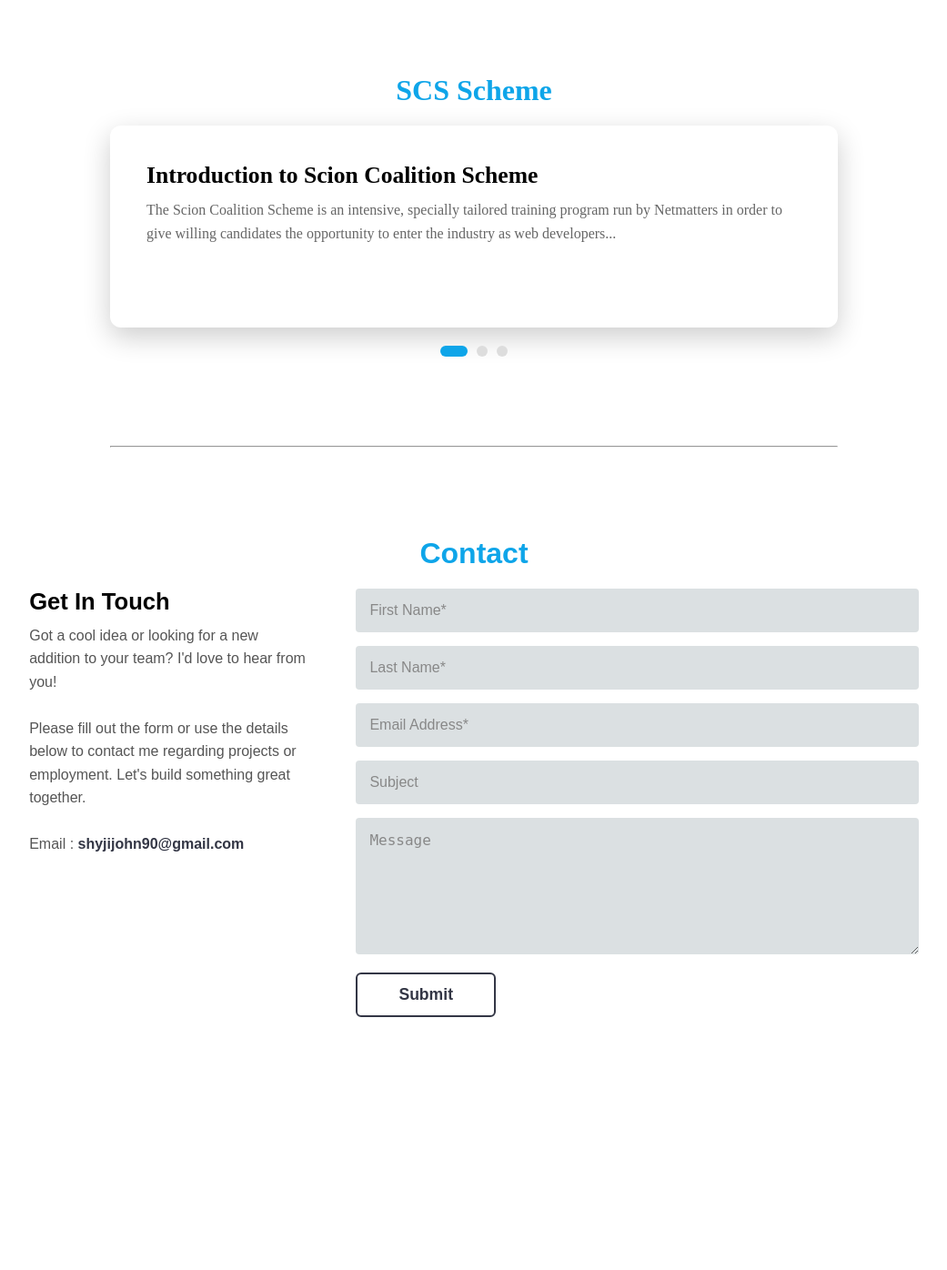
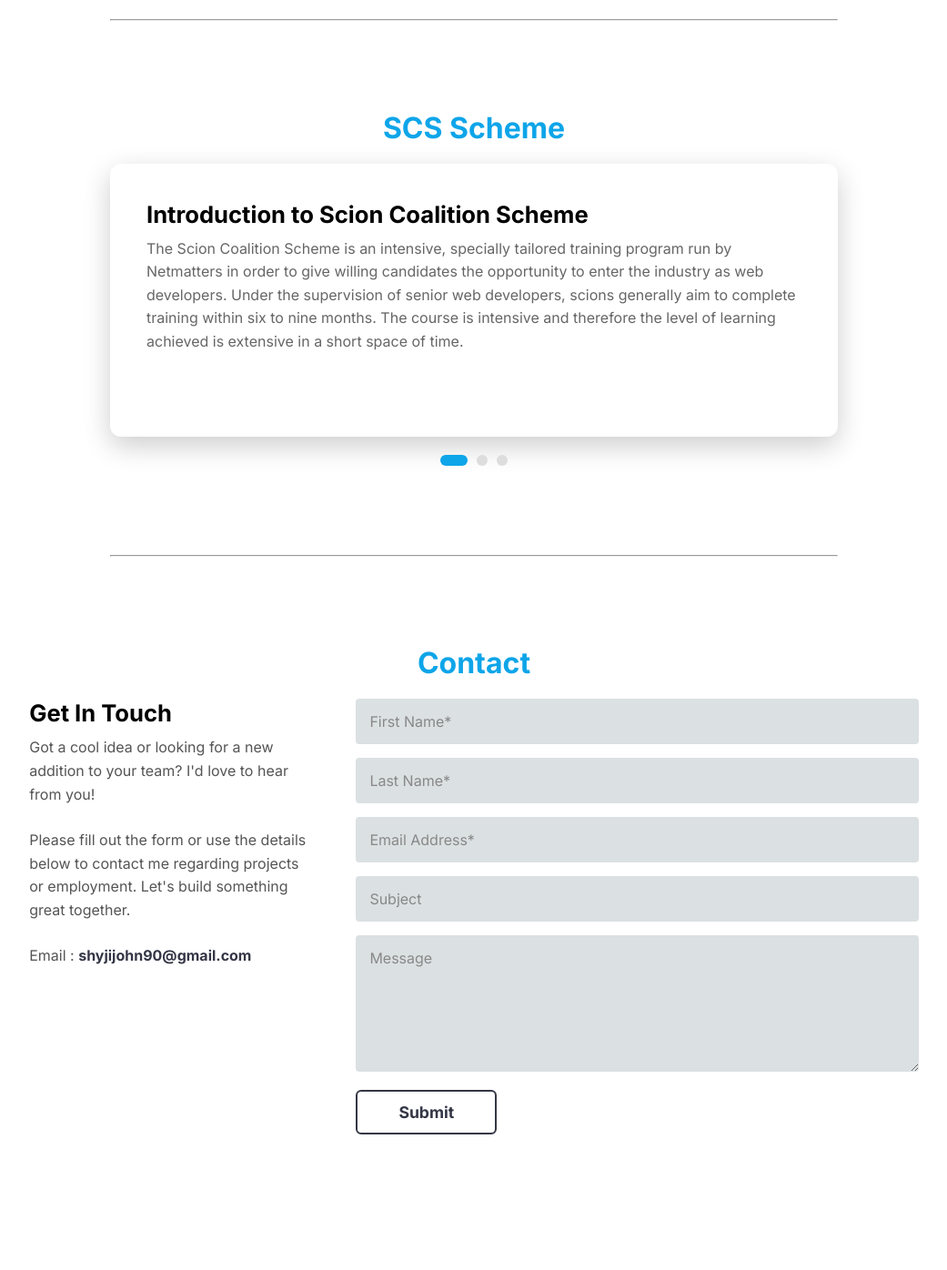
Before and after one commit to shyjijohn/My_Portfolio, a PHP site: page / in a window 1280 px wide. Shown: the part 2560-3956 px from the top of the page at 91% size, without its empty margins (219-1260 px from the left). Before the commit the page ends 3678 px from the top, so only its background shows below. Run offline with PHP 8.4, Linux system fonts and the light colour scheme.

Commit message:
feedback changes

```diff
--- a/index.html
+++ b/index.html
@@ -7,6 +7,7 @@
   <meta name="viewport" content="width=device-width,initial-scale=1.0" />
   <title>Portfolio - Shyji John</title>
   <link rel="stylesheet" href="css/style.css" />
+  <link href="https://fonts.googleapis.com/css2?family=Inter:wght@400;600;700&display=swap" rel="stylesheet">
 </head>
 
 <body>
@@ -15,7 +16,9 @@
     <aside class="sidebar">
       <div class="sidebar__logo-container">
         <div class="logo-circle">
-          <span class="logo-initial">SJ</span>
+          <a href="#" style="text-decoration: none;">
+            <span class="logo-initial">SJ</span>
+          </a>
         </div>
       </div>
 
@@ -189,7 +192,10 @@
                 <!-- <span class="category">SCS Scheme</span> -->
                 <h3>Introduction to Scion Coalition Scheme</h3>
                 <p>The Scion Coalition Scheme is an intensive, specially tailored training program run by Netmatters in
-                  order to give willing candidates the opportunity to enter the industry as web developers...</p>
+                  order to give willing candidates the opportunity to enter the industry as web developers.
+                  Under the supervision of senior web developers, scions generally aim to complete training
+                  within six to nine months. The course is intensive and therefore the level of learning achieved
+                  is extensive in a short space of time.</p>
               </div>
             </div>
 
@@ -197,10 +203,13 @@
               <div class="scs-card treehouse-theme">
                 <!-- <span class="category">Learning</span> -->
                 <h3>Treehouse</h3>
-                <p>Treehouse is an online learning community, featuring videos covering HTML to C#. Users earn points to
-                  track progress.</p>
+                <p>Treehouse is an online learning community, featuring videos covering a number of topics
+                  from basic HTML to C# programming, iOS development, data analysis, and more.
+                  By completing courses users can earn points, allowing them to track their progress
+                  and see how much they?ve covered in certain areas.</p>
                 <div class="score-box">
-                  Total Score: <strong>12,450</strong>
+                  <p>Total Score:</p>
+                  <p><strong><a href="https://teamtreehouse.com/xxxxx" target="_blank">teamtreehouse.com/xxxxx</a></strong></p>
                 </div>
               </div>
             </div>
@@ -214,6 +223,9 @@
                   <li>Norfolk's leading technology company</li>
                   <li>Winner of the Princess Royal Training Award</li>
                   <li>80+ staff, 2 locations across Norfolk</li>
+                  <li>Digital Marketing, Website & Software development & IT Support</li>
+                  <li>Broad spectrum of clients, working nationwide</li>
+                  <li>Operate to strict company values</li>
                 </ul>
               </div>
             </div>
--- a/scss/layout/_contact.scss
+++ b/scss/layout/_contact.scss
@@ -1,5 +1,5 @@
 .contact-section {
-  font-family: sans-serif;
+  font-family: 'Inter', sans-serif !important;
   padding: 4% 0;
   display: flex;
   flex-direction: column;
@@ -45,7 +45,6 @@
       p {
         font-size: 1rem;
         font-weight: 400;
-
 
         span {
           // display: block;
--- a/scss/layout/_layout.scss
+++ b/scss/layout/_layout.scss
@@ -1,4 +1,5 @@
 * {
+  font-family: $font-family;
   box-sizing: border-box;
   padding: 0;
   margin: 0;
```
Also changed, not shown: css/style.css. Lines whose indentation alone changed are shown as unchanged.
